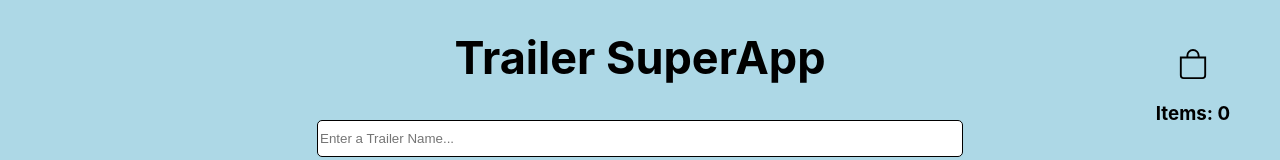
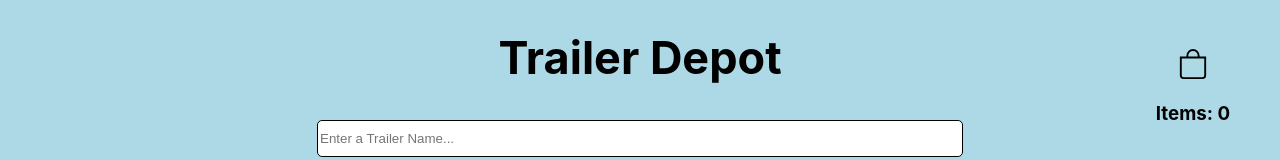
Before and after one commit to Conrad-E-Code/Trailer-Depot, a React (Create React App) app: page / in a window 1280 px wide. Shown: the top 160 px of the page. Built offline with nearby package versions, Linux system fonts and the light colour scheme; data requests are answered from the project's data file.

Commit message:
Changed title

```diff
--- a/src/components/Header.js
+++ b/src/components/Header.js
@@ -1,7 +1,7 @@
 function Header() {
     return (
         <div>
-            <h1 className='title'>Trailer SuperApp</h1>
+            <h1 className='title'>Trailer Depot</h1>
         </div>
     )
 }
```
